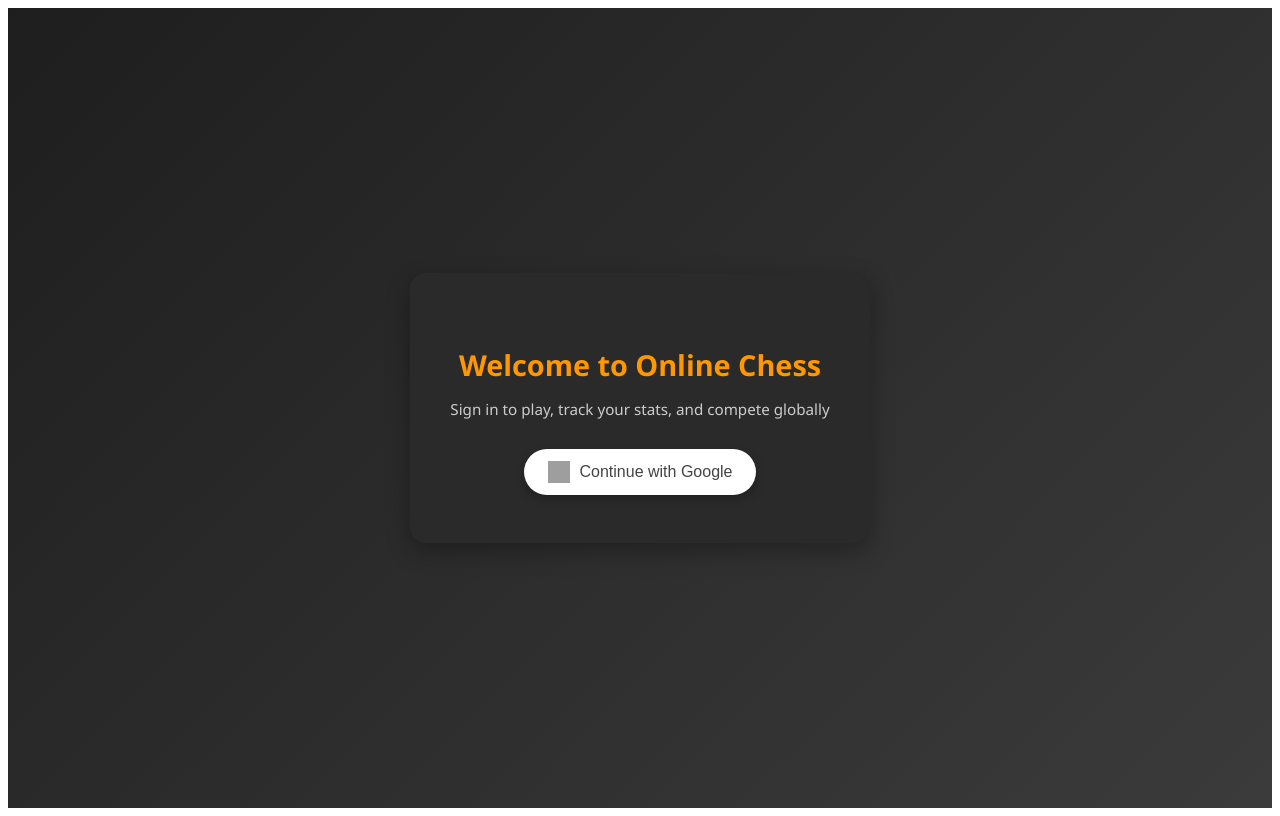
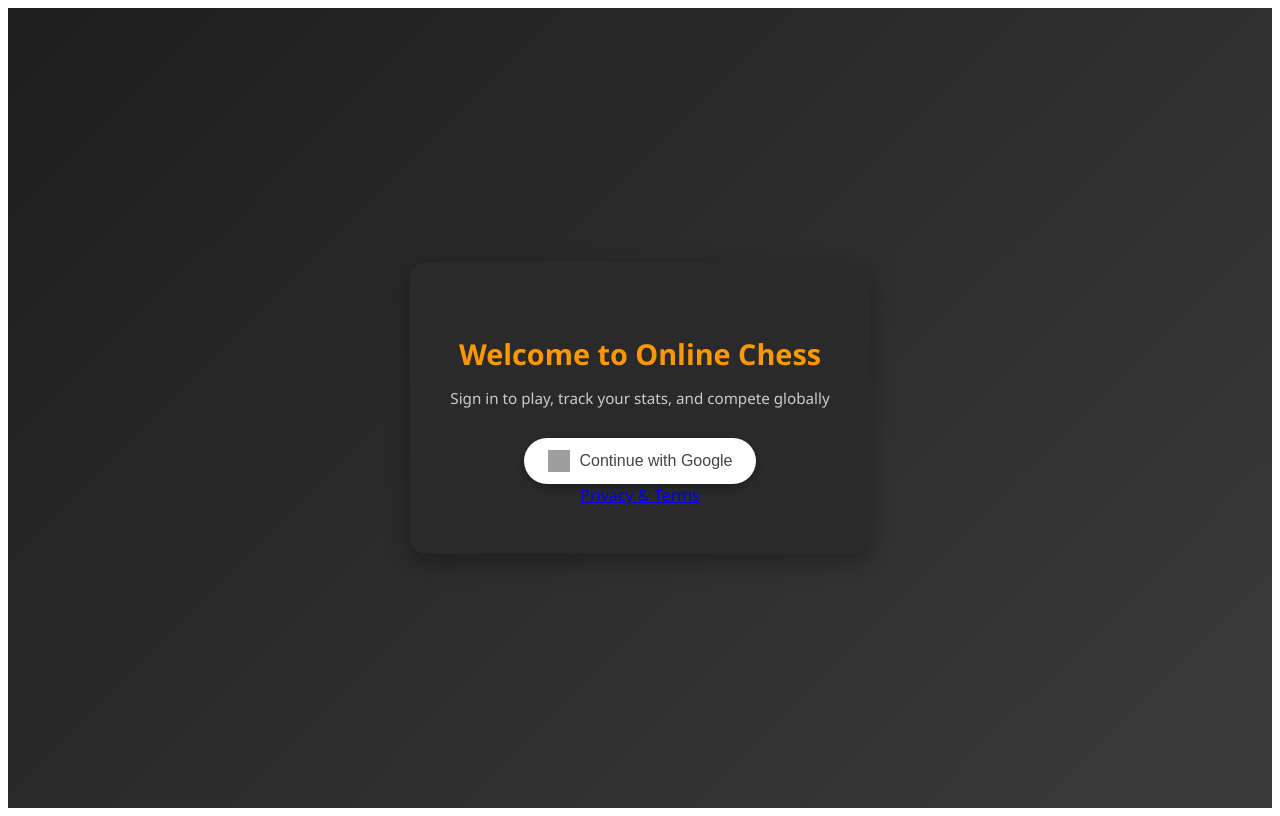
Before and after one commit to rvikr77/ChessGame, an Angular app in the folder client/: page /login in a window 1280 px wide. Built offline with nearby package versions, Linux system fonts and the light colour scheme; grey boxes are pictures that could not be loaded.

Commit message:
Add files via upload

```diff
--- a/client/src/app/auth/login.component.ts
+++ b/client/src/app/auth/login.component.ts
@@ -20,7 +20,8 @@ import { Router } from '@angular/router';
         <button *ngIf="!auth.loggedIn()" (click)="login()" class="google-btn">
           <img src="https://www.svgrepo.com/show/355037/google.svg" alt="Google logo" class="google-icon">
           Continue with Google
-        </button>
+        </button><br>
+        <a href="/privacy-terms.html">Privacy & Terms</a>
       </div>
     </div>
   `,
```
